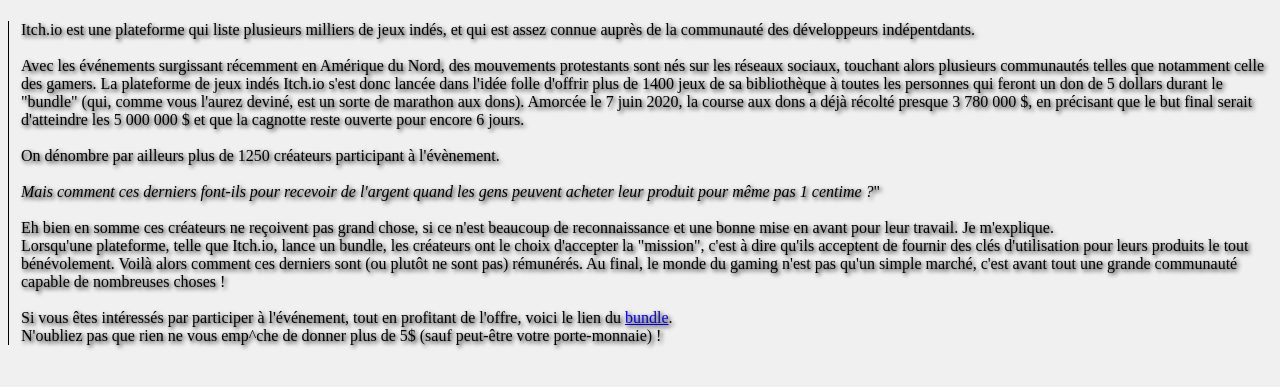
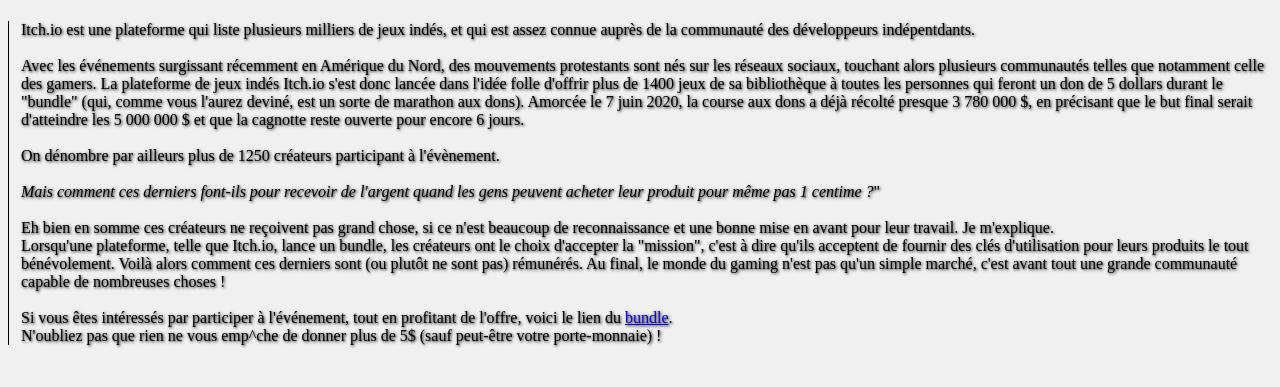
Before and after one commit to TamPoulet/tampoulet.github.io, a plain HTML site: page index.html in a window 1280 px wide. Shown: the part 59-446 px from the top of the page. Drawn offline with Linux system fonts and the light colour scheme.

Commit message:
Update index.html

```diff
--- a/index.html
+++ b/index.html
@@ -8,7 +8,7 @@
 </head>
 <body style="background-color: #F1F0F0;">
 	<h1 style="text-decoration: underline;"><i>Actualités</i> > Bundle de Itch.io</h1>
-	<p style="padding-left: 12px; border-left: 1px solid black; text-shadow: 2px 2px 4px black;">Itch.io est une plateforme qui liste plusieurs milliers de jeux indés, et qui est assez connue auprès de la communauté des développeurs indépentdants.
+	<p style="padding-left: 12px; border-left: 1px solid black; text-shadow: 1px 1px 3px black;">Itch.io est une plateforme qui liste plusieurs milliers de jeux indés, et qui est assez connue auprès de la communauté des développeurs indépentdants.
 		<br><br>Avec les événements surgissant récemment en Amérique du Nord, des mouvements protestants sont nés sur les réseaux sociaux, touchant alors plusieurs communautés telles que notamment celle des gamers. La plateforme de jeux indés Itch.io s'est donc lancée dans l'idée folle d'offrir plus de 1400 jeux de sa bibliothèque à toutes les personnes qui feront un don de 5 dollars durant le "bundle" (qui, comme vous l'aurez deviné, est un sorte de marathon aux dons). Amorcée le 7 juin 2020, la course aux dons a déjà récolté presque 3 780 000 $, en précisant que le but final serait d'atteindre les 5 000 000 $ et que la cagnotte reste ouverte pour encore 6 jours.
 
 		<br><br>On dénombre par ailleurs plus de 1250 créateurs participant à l'évènement.
```
